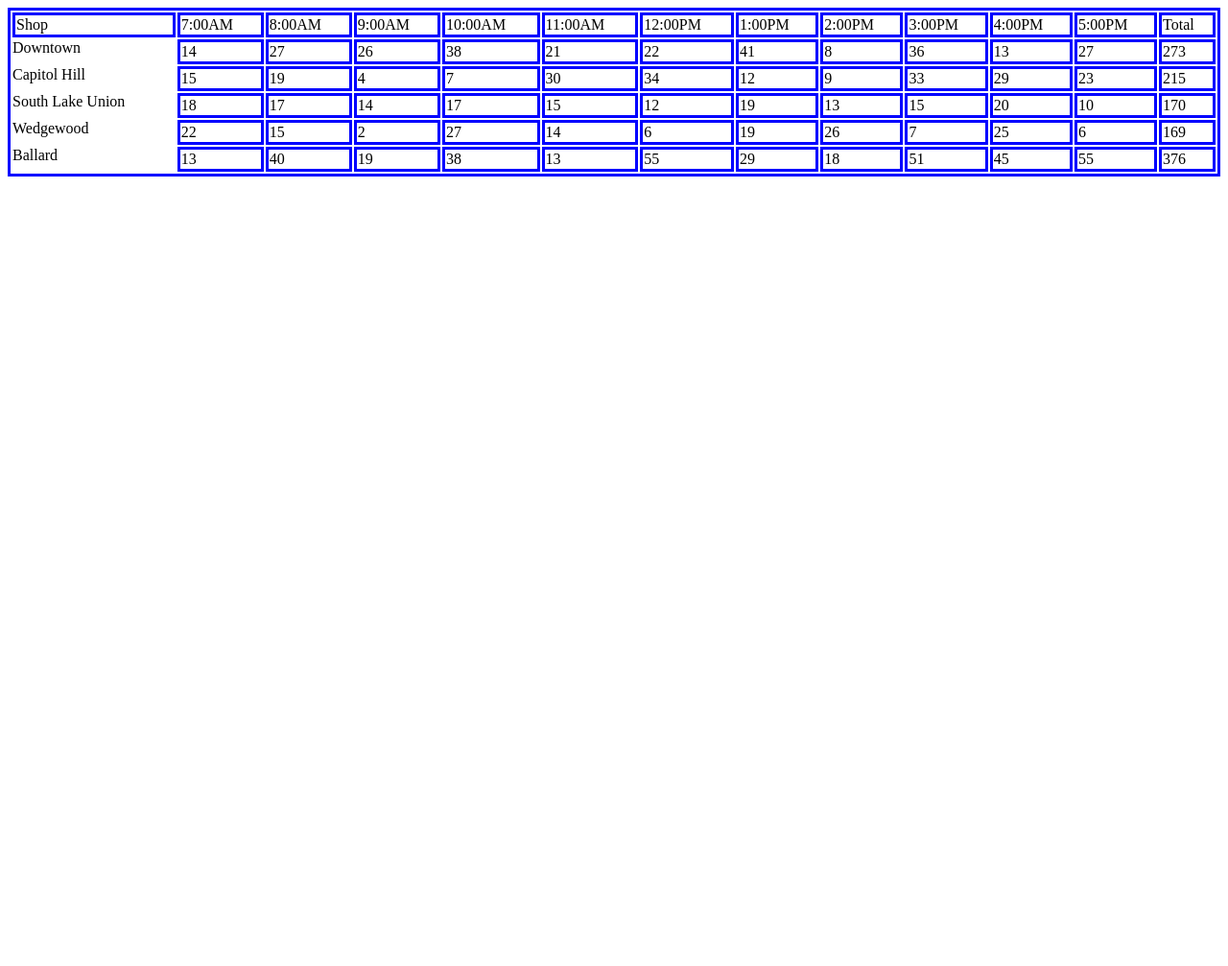
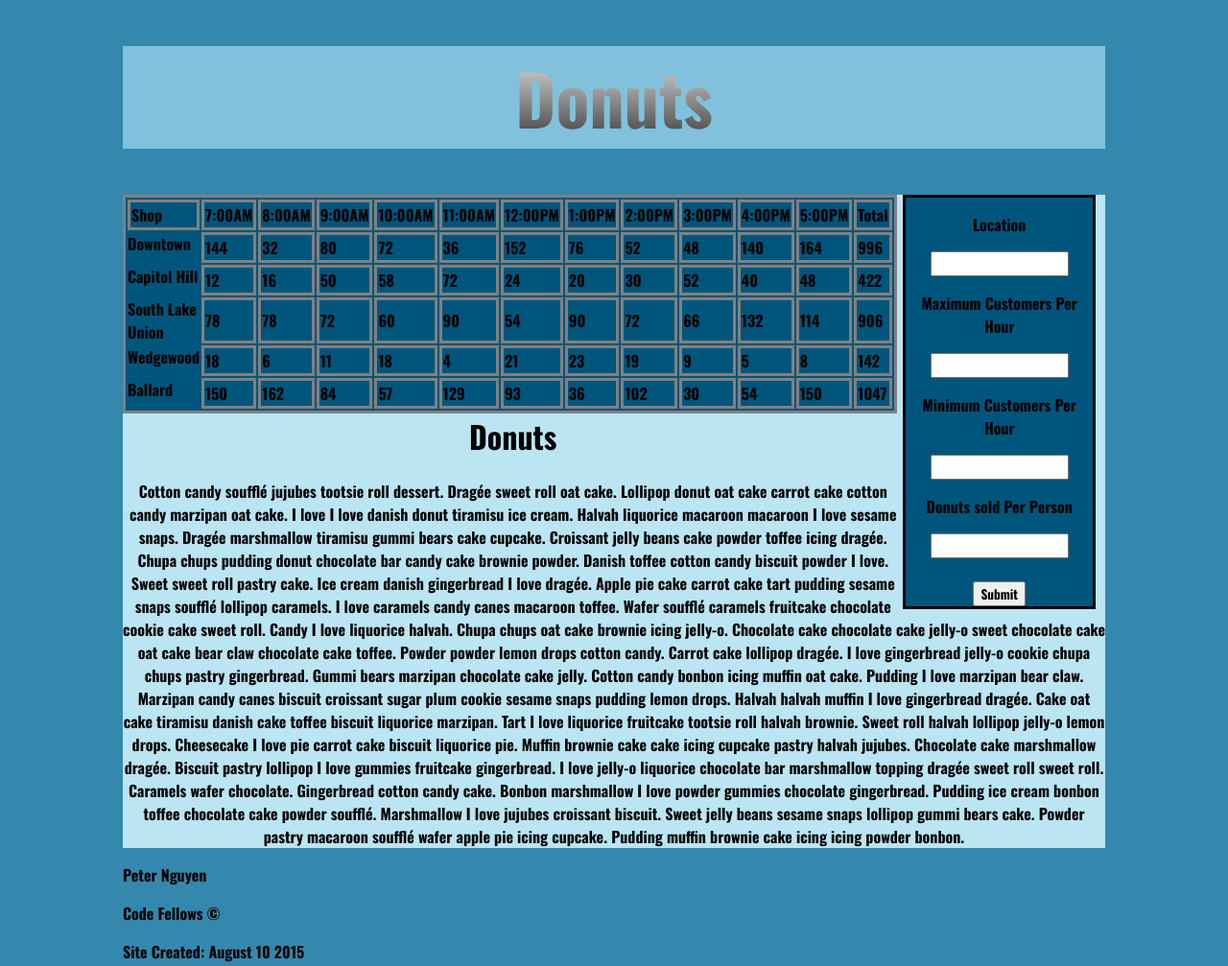
Before and after one commit to Petertrung/donut_shop, a plain HTML site: page donut.html in a window 1280 px wide. Shown: the whole page at 96% size. Before the commit the page ends 800 px from the top, so only its background shows below. Drawn offline with nearby package versions, Linux system fonts and the light colour scheme.

Commit message:
Donuts Yum

```diff
--- a/donut.html
+++ b/donut.html
@@ -4,9 +4,15 @@
 	<meta charset="UTF-8">
 	<title>donut</title>
     <link rel="stylesheet" href="style.css">
+    <link href='http://fonts.googleapis.com/css?family=Oswald:700' rel='stylesheet' type='text/css'>
 </head>
     <body>
-	<table id="myTable"style="width:100%" >
+        <div class="header">
+            <h1 id="head">Donuts</h1>
+        </div>
+
+        <div id="table">
+        	<table id="myTable"style="width:50%" align="center">
                   <tr>
                     <td>Shop</td>
                     <td>7:00AM</td>
@@ -24,9 +30,32 @@
                   </tr>
 
             </table>
+        </div>
+<div class="form">
+    <form id="theForm">
+        <p>Location</p>
+        <input type="text" id="location"></br>
+        <p>Maximum Customers Per Hour</p>
+        <input type="text" id="x"></br>
+        <p>Minimum Customers Per Hour</p>
+        <input type="text" id="y"></br>
+        <p>Donuts sold Per Person</p>
+        <input type="text" id="z"></br></br>
+        <button type="button" id="btn">Submit</button>
+    </form>
+</div>
+<div class="article">
+<h1>Donuts</h1>
+<p>Cotton candy soufflé jujubes tootsie roll dessert. Dragée sweet roll oat cake. Lollipop donut oat cake carrot cake cotton candy marzipan oat cake. I love I love danish donut tiramisu ice cream. Halvah liquorice macaroon macaroon I love sesame snaps. Dragée marshmallow tiramisu gummi bears cake cupcake. Croissant jelly beans cake powder toffee icing dragée. Chupa chups pudding donut chocolate bar candy cake brownie powder. Danish toffee cotton candy biscuit powder I love. Sweet sweet roll pastry cake. Ice cream danish gingerbread I love dragée. Apple pie cake carrot cake tart pudding sesame snaps soufflé lollipop caramels. I love caramels candy canes macaroon toffee.
+Wafer soufflé caramels fruitcake chocolate cookie cake sweet roll. Candy I love liquorice halvah. Chupa chups oat cake brownie icing jelly-o. Chocolate cake chocolate cake jelly-o sweet chocolate cake oat cake bear claw chocolate cake toffee. Powder powder lemon drops cotton candy. Carrot cake lollipop dragée. I love gingerbread jelly-o cookie chupa chups pastry gingerbread. Gummi bears marzipan chocolate cake jelly. Cotton candy bonbon icing muffin oat cake. Pudding I love marzipan bear claw. Marzipan candy canes biscuit croissant sugar plum cookie sesame snaps pudding lemon drops. Halvah halvah muffin I love gingerbread dragée. Cake oat cake tiramisu danish cake toffee biscuit liquorice marzipan. Tart I love liquorice fruitcake tootsie roll halvah brownie.
+Sweet roll halvah lollipop jelly-o lemon drops. Cheesecake I love pie carrot cake biscuit liquorice pie. Muffin brownie cake cake icing cupcake pastry halvah jujubes. Chocolate cake marshmallow dragée. Biscuit pastry lollipop I love gummies fruitcake gingerbread. I love jelly-o liquorice chocolate bar marshmallow topping dragée sweet roll sweet roll. Caramels wafer chocolate. Gingerbread cotton candy cake. Bonbon marshmallow I love powder gummies chocolate gingerbread. Pudding ice cream bonbon toffee chocolate cake powder soufflé. Marshmallow I love jujubes croissant biscuit. Sweet jelly beans sesame snaps lollipop gummi bears cake. Powder pastry macaroon soufflé wafer apple pie icing cupcake. Pudding muffin brownie cake icing icing powder bonbon.</p>
+    	</div>
+    	<script src="donut_shop.js"></script>
+    	<footer align="bottom-left">
+         <p>Peter Nguyen</p>
+         <p>Code Fellows &copy;</p>
+         <p>Site Created: August 10 2015</p>
+        </footer>
+    </body>
 
-
-	<script src="donut_shop.js"></script>
-
-</body>
 </html>
--- a/donut_shop.js
+++ b/donut_shop.js
@@ -12,22 +12,21 @@ var DonutShop = function(locationName, min, max, nut) {
 DonutShop.prototype.getCustomersArray = function (){
   console.log(this.locationName);
   for(var i = 0; i < this.hours; i++ ){
-    this.getNutHour.push(Math.floor(Math.random() * (this.max - this.min + 1)) + this.min);
+    this.getNutHour.push(Math.floor(this.nut) * (Math.floor(Math.random() * (this.max - this.min + 1)) + this.min));
   }
    ;
       for (var i = 0; i < this.getNutHour.length; i++) {
         this.totalNuts += this.getNutHour[i];
     }
-  console.log(this.totalNuts)
+  console.log(this.totalNuts);
+  console.log(location);
 }
 
 var myTab = document.getElementById('myTable');
 
 
 
-
-
-DonutShop.prototype.render = function(){
+DonutShop.prototype.renderAll = function(){
  var getTable = document.getElementById('myTable');
 
  var newRow = document.createElement('tr');
@@ -48,16 +47,57 @@ for (var i = 0; i < this.hours; i++)
   var newCell = document.createElement('td');
     newCell.innerHTML = this.totalNuts;
     newRow.appendChild(newCell);
-   }
+  }
 
-var downtown = new DonutShop("Downtown", 8, 43, 4.5);
-var capitol = new DonutShop("Capitol Hill", 4, 37, 2);
-var south = new DonutShop("South Lake Union", 9, 23, 6.33);
-var wood = new DonutShop("Wedgewood", 2, 28, 1.25);
-var ballard = new DonutShop("Ballard", 8, 58, 3.75);
+var downtown = new DonutShop("Downtown", 8, 43, 4.5).renderAll();
+var capitol = new DonutShop("Capitol Hill", 4, 37, 2).renderAll();
+var south = new DonutShop("South Lake Union", 9, 23, 6.33).renderAll();
+var wood = new DonutShop("Wedgewood", 2, 28, 1.25).renderAll();
+var ballard = new DonutShop("Ballard", 8, 58, 3.75).renderAll();
 var shops =[downtown, capitol, south, wood, ballard];
 
+// function render() {
+//  for (var i = 0 ;i < shops.length; i++) {
+//   shops[i].renderAll();
+//   }
+// }
+// render();
 
- for (var i = 0 ;i < shops.length; i++) {
-  shops[i].render();
+
+  var btn = document.getElementById('btn');
+  btn.addEventListener('click', retrivenSend)
+
+    function retrivenSend() {
+    // document.getElementById("theForm").submit();
+      var x = document.getElementById("x").value ;
+      var y = document.getElementById("y").value ;
+      var location = document.getElementById("location").value;
+      var z = document.getElementById("z").value;
+      var news= new DonutShop(location, y, x, z);
+  //     for(var i = 0; i < this.hours; i++ ){
+  //   this.getNutHour.push(Math.floor(z) * (Math.floor(Math.random() * (x - y + 1)) + y));
+  // }
+  //     for (var i = 0; i < 11; i++) {
+  //       this.totalNuts += this.getNutHour[i];
+  //   }
+
+      news.renderAll();
+
+
+
 }
+
+
+//     DonutShop.prototype.getCustomersArray = function (){
+//         console.log(locationName);
+//         for(var i = 0; i < this.hours; i++ ){
+//           this.getNutHour.push(Math.floor(z) * (Math.floor(Math.random() * (x - y + 1)) + y));
+//         }
+//          ;
+//             for (var i = 0; i < this.getNutHour.length; i++) {
+//               this.totalNuts += this.getNutHour[i];
+//           }
+//         console.log(this.totalNuts);
+//         console.log(location);
+//         news.render();
+// }
--- a/style.css
+++ b/style.css
@@ -1,8 +1,67 @@
+/* Table of Contents
+Everything
+head
+Body
+	Table
+		columns and Rows
+	Form
+	Article
+
+*/
+
+*{
+	font-family: 'Oswald', sans-serif;
+	font-size: 45;
+	font-weight: bold;
+}
+.header{
+	background-color: #81C1DC;
+}
+#head{
+  font-size: 72px;
+  background: -webkit-linear-gradient(#eee, #333);
+  -webkit-background-clip: text;
+  -webkit-text-fill-color: transparent;
+  text-align: center;
+}
+body{
+	width: 80%;
+	margin-right: auto;
+	margin-left: auto;
+	background-color: #3488AD;
+}
 #myTable{
 	border: solid;
-	border-color: blue;
+	border-color: grey;
+	background-color: #00557c;
+	font-size: 45;
+	font-weight: bold;
+	float: left;
+	clear: right;
+
 }
 td{
 	border: solid;
-	border-color: blue;
+	border-color: grey;
+	font-weight: bold;
+	font-size: 45;
 }
+.form{
+	float: right;
+	border: solid;
+	border-color: rgb(0,0,0);
+	background-color: #00557c;
+	width: 19%;
+	margin-right: 10px;
+	margin-left: auto;
+	text-align: center;
+}
+.article{
+
+	text-align: center;
+	background-color: #BBE5F3;
+	font-family: 'Oswald', sans-serif;
+}
+footer{
+	font-weight: bold;
+}
```
Also changed, not shown: donuts.jpg (added), 1 other file. Lines whose indentation alone changed are shown as unchanged.
